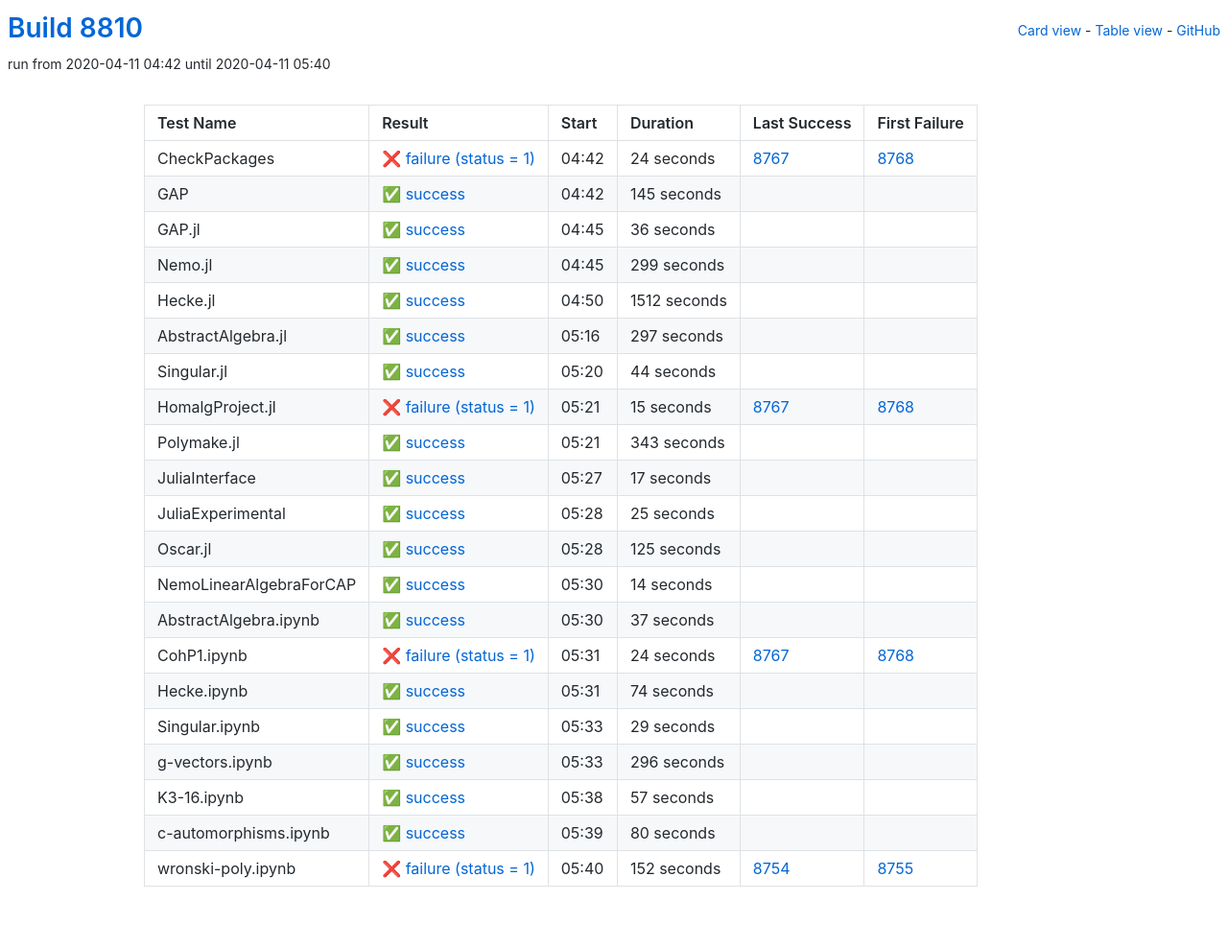
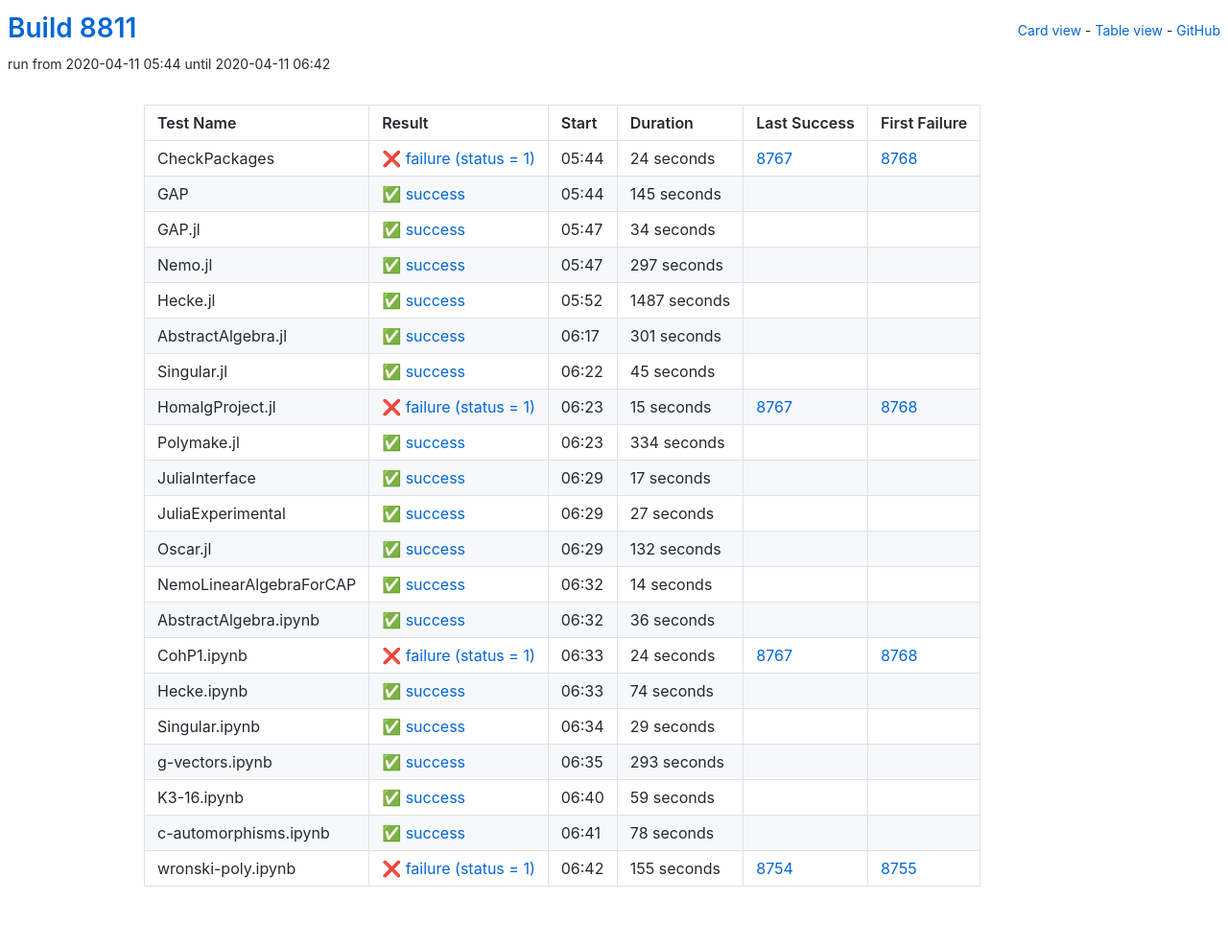
Before and after one commit to oscar-system/oscar-ci-status, a Jekyll site: the page built from table.html, in a window 1280 px wide. Shown: the whole page at 96% size. Built offline with Jekyll 4.4.1, drawn with Linux system fonts in a browser that asks for light colours.

Commit message:
Build 8811

```diff
--- a/_data/ci.yml
+++ b/_data/ci.yml
@@ -1,5 +1,5 @@
-build: 8810
-build_url: https://oscarci.mathematik.uni-kl.de/job/oscar/8810/
+build: 8811
+build_url: https://oscarci.mathematik.uni-kl.de/job/oscar/8811/
 job: oscar
 tests:
 - duration: 24
@@ -8,9 +8,9 @@ tests:
   first_failure_url: https://oscarci.mathematik.uni-kl.de/job/oscar/8768/
   last_success: 8767
   last_success_url: https://oscarci.mathematik.uni-kl.de/job/oscar/8767/
-  log: https://oscarci.mathematik.uni-kl.de/job/oscar/8810/artifact/logs/build-8810/CheckPackages.log
+  log: https://oscarci.mathematik.uni-kl.de/job/oscar/8811/artifact/logs/build-8811/CheckPackages.log
   name: CheckPackages
-  start: 2020-04-11 04:42
+  start: 2020-04-11 05:44
   status: failure
   success: false
 - duration: 145
@@ -19,9 +19,130 @@ tests:
   first_failure_url: null
   last_success: false
   last_success_url: null
-  log: https://oscarci.mathematik.uni-kl.de/job/oscar/8810/artifact/logs/build-8810/GAP.log
+  log: https://oscarci.mathematik.uni-kl.de/job/oscar/8811/artifact/logs/build-8811/GAP.log
   name: GAP
-  start: 2020-04-11 04:42
+  start: 2020-04-11 05:44
+  status: success
+  success: true
+- duration: 34
+  exitcode: 0
+  first_failure: false
+  first_failure_url: null
+  last_success: false
+  last_success_url: null
+  log: https://oscarci.mathematik.uni-kl.de/job/oscar/8811/artifact/logs/build-8811/GAP.jl.log
+  name: GAP.jl
+  start: 2020-04-11 05:47
+  status: success
+  success: true
+- duration: 297
+  exitcode: 0
+  first_failure: false
+  first_failure_url: null
+  last_success: false
+  last_success_url: null
+  log: https://oscarci.mathematik.uni-kl.de/job/oscar/8811/artifact/logs/build-8811/Nemo.jl.log
+  name: Nemo.jl
+  start: 2020-04-11 05:47
+  status: success
+  success: true
+- duration: 1487
+  exitcode: 0
+  first_failure: false
+  first_failure_url: null
+  last_success: false
+  last_success_url: null
+  log: https://oscarci.mathematik.uni-kl.de/job/oscar/8811/artifact/logs/build-8811/Hecke.jl.log
+  name: Hecke.jl
+  start: 2020-04-11 05:52
+  status: success
+  success: true
+- duration: 301
+  exitcode: 0
+  first_failure: false
+  first_failure_url: null
+  last_success: false
+  last_success_url: null
+  log: https://oscarci.mathematik.uni-kl.de/job/oscar/8811/artifact/logs/build-8811/AbstractAlgebra.jl.log
+  name: AbstractAlgebra.jl
+  start: 2020-04-11 06:17
+  status: success
+  success: true
+- duration: 45
+  exitcode: 0
+  first_failure: false
+  first_failure_url: null
+  last_success: false
+  last_success_url: null
+  log: https://oscarci.mathematik.uni-kl.de/job/oscar/8811/artifact/logs/build-8811/Singular.jl.log
+  name: Singular.jl
+  start: 2020-04-11 06:22
+  status: success
+  success: true
+- duration: 15
+  exitcode: 1
+  first_failure: 8768
+  first_failure_url: https://oscarci.mathematik.uni-kl.de/job/oscar/8768/
+  last_success: 8767
+  last_success_url: https://oscarci.mathematik.uni-kl.de/job/oscar/8767/
+  log: https://oscarci.mathematik.uni-kl.de/job/oscar/8811/artifact/logs/build-8811/HomalgProject.jl.log
+  name: HomalgProject.jl
+  start: 2020-04-11 06:23
+  status: failure
+  success: false
+- duration: 334
+  exitcode: 0
+  first_failure: false
+  first_failure_url: null
+  last_success: false
+  last_success_url: null
+  log: https://oscarci.mathematik.uni-kl.de/job/oscar/8811/artifact/logs/build-8811/Polymake.jl.log
+  name: Polymake.jl
+  start: 2020-04-11 06:23
+  status: success
+  success: true
+- duration: 17
+  exitcode: 0
+  first_failure: false
+  first_failure_url: null
+  last_success: false
+  last_success_url: null
+  log: https://oscarci.mathematik.uni-kl.de/job/oscar/8811/artifact/logs/build-8811/JuliaInterface.log
+  name: JuliaInterface
+  start: 2020-04-11 06:29
+  status: success
+  success: true
+- duration: 27
+  exitcode: 0
+  first_failure: false
+  first_failure_url: null
+  last_success: false
+  last_success_url: null
+  log: https://oscarci.mathematik.uni-kl.de/job/oscar/8811/artifact/logs/build-8811/JuliaExperimental.log
+  name: JuliaExperimental
+  start: 2020-04-11 06:29
+  status: success
+  success: true
+- duration: 132
+  exitcode: 0
+  first_failure: false
+  first_failure_url: null
+  last_success: false
+  last_success_url: null
+  log: https://oscarci.mathematik.uni-kl.de/job/oscar/8811/artifact/logs/build-8811/Oscar.jl.log
+  name: Oscar.jl
+  start: 2020-04-11 06:29
+  status: success
+  success: true
+- duration: 14
+  exitcode: 0
+  first_failure: false
+  first_failure_url: null
+  last_success: false
+  last_success_url: null
+  log: https://oscarci.mathematik.uni-kl.de/job/oscar/8811/artifact/logs/build-8811/NemoLinearAlgebraForCAP.log
+  name: NemoLinearAlgebraForCAP
+  start: 2020-04-11 06:32
   status: success
   success: true
 - duration: 36
@@ -30,130 +151,9 @@ tests:
   first_failure_url: null
   last_success: false
   last_success_url: null
-  log: https://oscarci.mathematik.uni-kl.de/job/oscar/8810/artifact/logs/build-8810/GAP.jl.log
-  name: GAP.jl
-  start: 2020-04-11 04:45
-  status: success
-  success: true
-- duration: 299
-  exitcode: 0
-  first_failure: false
-  first_failure_url: null
-  last_success: false
-  last_success_url: null
-  log: https://oscarci.mathematik.uni-kl.de/job/oscar/8810/artifact/logs/build-8810/Nemo.jl.log
-  name: Nemo.jl
-  start: 2020-04-11 04:45
-  status: success
-  success: true
-- duration: 1512
-  exitcode: 0
-  first_failure: false
-  first_failure_url: null
-  last_success: false
-  last_success_url: null
-  log: https://oscarci.mathematik.uni-kl.de/job/oscar/8810/artifact/logs/build-8810/Hecke.jl.log
-  name: Hecke.jl
-  start: 2020-04-11 04:50
-  status: success
-  success: true
-- duration: 297
-  exitcode: 0
-  first_failure: false
-  first_failure_url: null
-  last_success: false
-  last_success_url: null
-  log: https://oscarci.mathematik.uni-kl.de/job/oscar/8810/artifact/logs/build-8810/AbstractAlgebra.jl.log
-  name: AbstractAlgebra.jl
-  start: 2020-04-11 05:16
-  status: success
-  success: true
-- duration: 44
-  exitcode: 0
-  first_failure: false
-  first_failure_url: null
-  last_success: false
-  last_success_url: null
-  log: https://oscarci.mathematik.uni-kl.de/job/oscar/8810/artifact/logs/build-8810/Singular.jl.log
-  name: Singular.jl
-  start: 2020-04-11 05:20
-  status: success
-  success: true
-- duration: 15
-  exitcode: 1
-  first_failure: 8768
-  first_failure_url: https://oscarci.mathematik.uni-kl.de/job/oscar/8768/
-  last_success: 8767
-  last_success_url: https://oscarci.mathematik.uni-kl.de/job/oscar/8767/
-  log: https://oscarci.mathematik.uni-kl.de/job/oscar/8810/artifact/logs/build-8810/HomalgProject.jl.log
-  name: HomalgProject.jl
-  start: 2020-04-11 05:21
-  status: failure
-  success: false
-- duration: 343
-  exitcode: 0
-  first_failure: false
-  first_failure_url: null
-  last_success: false
-  last_success_url: null
-  log: https://oscarci.mathematik.uni-kl.de/job/oscar/8810/artifact/logs/build-8810/Polymake.jl.log
-  name: Polymake.jl
-  start: 2020-04-11 05:21
-  status: success
-  success: true
-- duration: 17
-  exitcode: 0
-  first_failure: false
-  first_failure_url: null
-  last_success: false
-  last_success_url: null
-  log: https://oscarci.mathematik.uni-kl.de/job/oscar/8810/artifact/logs/build-8810/JuliaInterface.log
-  name: JuliaInterface
-  start: 2020-04-11 05:27
-  status: success
-  success: true
-- duration: 25
-  exitcode: 0
-  first_failure: false
-  first_failure_url: null
-  last_success: false
-  last_success_url: null
-  log: https://oscarci.mathematik.uni-kl.de/job/oscar/8810/artifact/logs/build-8810/JuliaExperimental.log
-  name: JuliaExperimental
-  start: 2020-04-11 05:28
-  status: success
-  success: true
-- duration: 125
-  exitcode: 0
-  first_failure: false
-  first_failure_url: null
-  last_success: false
-  last_success_url: null
-  log: https://oscarci.mathematik.uni-kl.de/job/oscar/8810/artifact/logs/build-8810/Oscar.jl.log
-  name: Oscar.jl
-  start: 2020-04-11 05:28
-  status: success
-  success: true
-- duration: 14
-  exitcode: 0
-  first_failure: false
-  first_failure_url: null
-  last_success: false
-  last_success_url: null
-  log: https://oscarci.mathematik.uni-kl.de/job/oscar/8810/artifact/logs/build-8810/NemoLinearAlgebraForCAP.log
-  name: NemoLinearAlgebraForCAP
-  start: 2020-04-11 05:30
-  status: success
-  success: true
-- duration: 37
-  exitcode: 0
-  first_failure: false
-  first_failure_url: null
-  last_success: false
-  last_success_url: null
-  log: https://oscarci.mathematik.uni-kl.de/job/oscar/8810/artifact/logs/build-8810/AbstractAlgebra.ipynb.log
+  log: https://oscarci.mathematik.uni-kl.de/job/oscar/8811/artifact/logs/build-8811/AbstractAlgebra.ipynb.log
   name: AbstractAlgebra.ipynb
-  start: 2020-04-11 05:30
+  start: 2020-04-11 06:32
   status: success
   success: true
 - duration: 24
@@ -162,9 +162,9 @@ tests:
   first_failure_url: https://oscarci.mathematik.uni-kl.de/job/oscar/8768/
   last_success: 8767
   last_success_url: https://oscarci.mathematik.uni-kl.de/job/oscar/8767/
-  log: https://oscarci.mathematik.uni-kl.de/job/oscar/8810/artifact/logs/build-8810/CohP1.ipynb.log
+  log: https://oscarci.mathematik.uni-kl.de/job/oscar/8811/artifact/logs/build-8811/CohP1.ipynb.log
   name: CohP1.ipynb
-  start: 2020-04-11 05:31
+  start: 2020-04-11 06:33
   status: failure
   success: false
 - duration: 74
@@ -173,9 +173,9 @@ tests:
   first_failure_url: null
   last_success: false
   last_success_url: null
-  log: https://oscarci.mathematik.uni-kl.de/job/oscar/8810/artifact/logs/build-8810/Hecke.ipynb.log
+  log: https://oscarci.mathematik.uni-kl.de/job/oscar/8811/artifact/logs/build-8811/Hecke.ipynb.log
   name: Hecke.ipynb
-  start: 2020-04-11 05:31
+  start: 2020-04-11 06:33
   status: success
   success: true
 - duration: 29
@@ -184,52 +184,52 @@ tests:
   first_failure_url: null
   last_success: false
   last_success_url: null
-  log: https://oscarci.mathematik.uni-kl.de/job/oscar/8810/artifact/logs/build-8810/Singular.ipynb.log
+  log: https://oscarci.mathematik.uni-kl.de/job/oscar/8811/artifact/logs/build-8811/Singular.ipynb.log
   name: Singular.ipynb
-  start: 2020-04-11 05:33
+  start: 2020-04-11 06:34
   status: success
   success: true
-- duration: 296
+- duration: 293
   exitcode: 0
   first_failure: false
   first_failure_url: null
   last_success: false
   last_success_url: null
-  log: https://oscarci.mathematik.uni-kl.de/job/oscar/8810/artifact/logs/build-8810/g-vectors.ipynb.log
+  log: https://oscarci.mathematik.uni-kl.de/job/oscar/8811/artifact/logs/build-8811/g-vectors.ipynb.log
   name: g-vectors.ipynb
-  start: 2020-04-11 05:33
+  start: 2020-04-11 06:35
   status: success
   success: true
-- duration: 57
+- duration: 59
   exitcode: 0
   first_failure: false
   first_failure_url: null
   last_success: false
   last_success_url: null
-  log: https://oscarci.mathematik.uni-kl.de/job/oscar/8810/artifact/logs/build-8810/K3-16.ipynb.log
+  log: https://oscarci.mathematik.uni-kl.de/job/oscar/8811/artifact/logs/build-8811/K3-16.ipynb.log
   name: K3-16.ipynb
-  start: 2020-04-11 05:38
+  start: 2020-04-11 06:40
   status: success
   success: true
-- duration: 80
+- duration: 78
   exitcode: 0
   first_failure: false
   first_failure_url: null
   last_success: false
   last_success_url: null
-  log: https://oscarci.mathematik.uni-kl.de/job/oscar/8810/artifact/logs/build-8810/c-automorphisms.ipynb.log
+  log: https://oscarci.mathematik.uni-kl.de/job/oscar/8811/artifact/logs/build-8811/c-automorphisms.ipynb.log
   name: c-automorphisms.ipynb
-  start: 2020-04-11 05:39
+  start: 2020-04-11 06:41
   status: success
   success: true
-- duration: 152
+- duration: 155
   exitcode: 1
   first_failure: 8755
   first_failure_url: https://oscarci.mathematik.uni-kl.de/job/oscar/8755/
   last_success: 8754
   last_success_url: https://oscarci.mathematik.uni-kl.de/job/oscar/8754/
-  log: https://oscarci.mathematik.uni-kl.de/job/oscar/8810/artifact/logs/build-8810/wronski-poly.ipynb.log
+  log: https://oscarci.mathematik.uni-kl.de/job/oscar/8811/artifact/logs/build-8811/wronski-poly.ipynb.log
   name: wronski-poly.ipynb
-  start: 2020-04-11 05:40
+  start: 2020-04-11 06:42
   status: failure
   success: false
```
Also changed, not shown: README.md.
